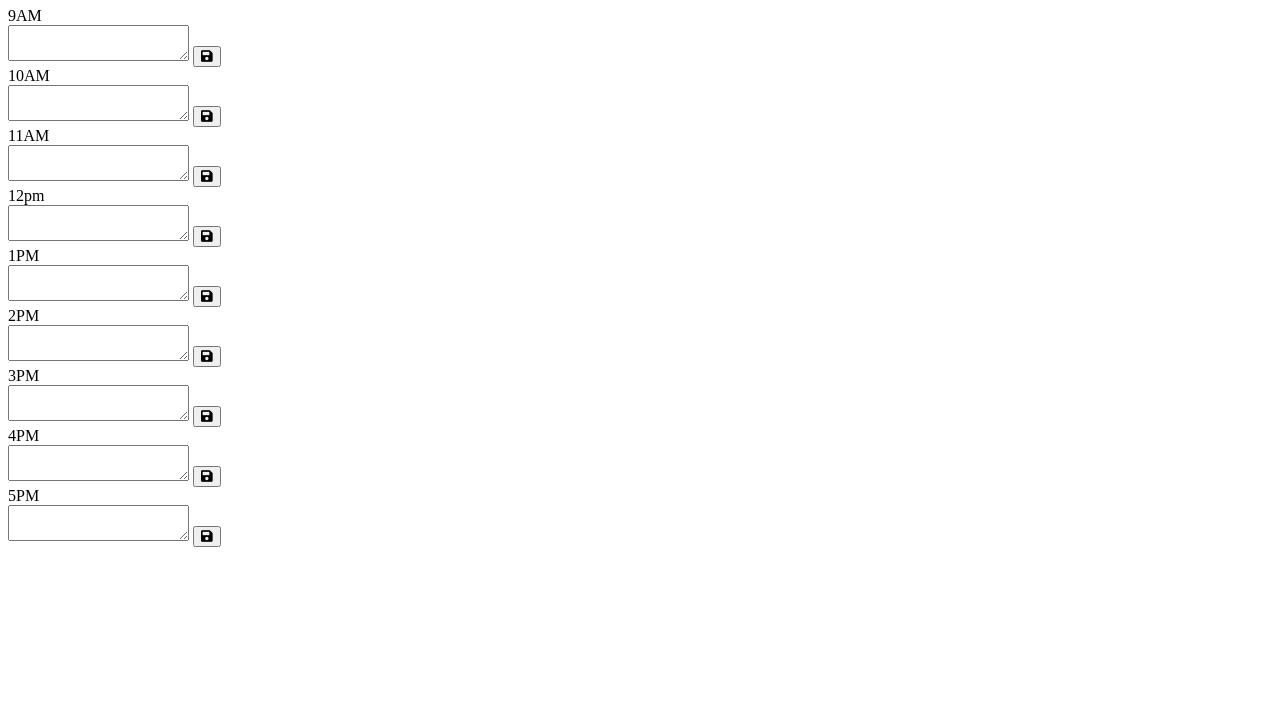
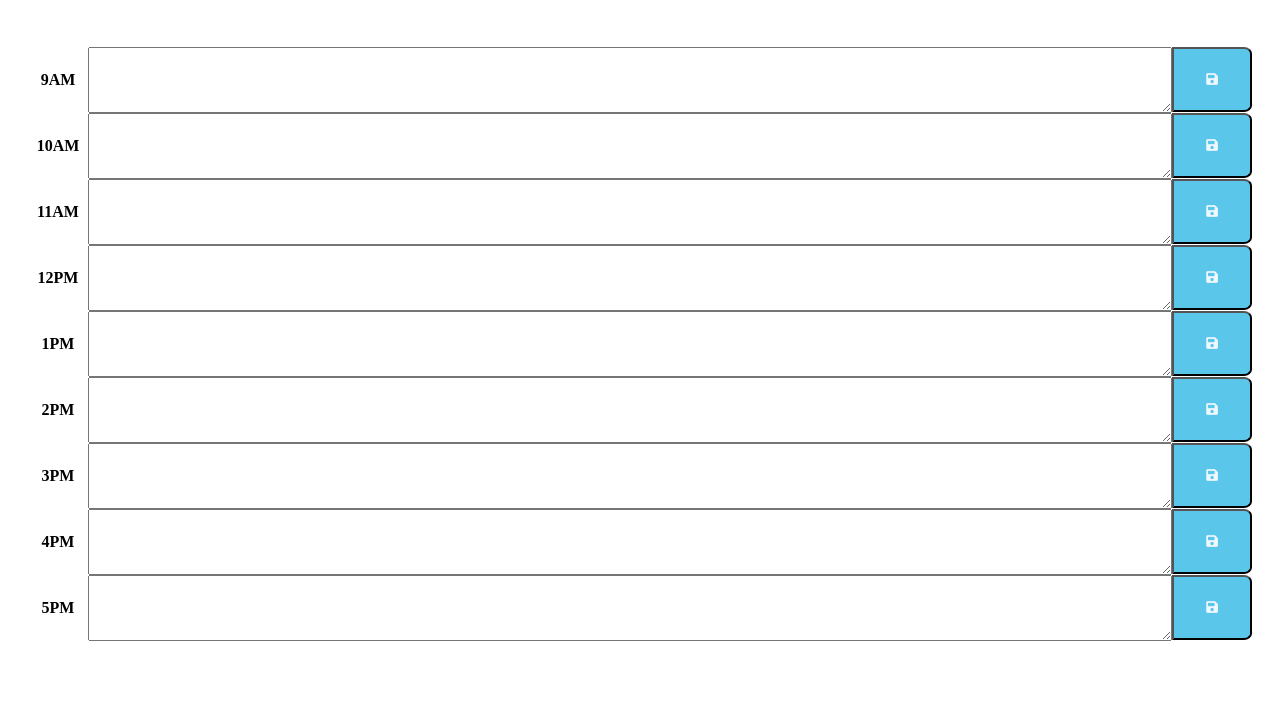
Before and after one commit to KalidNadere/Work-Day-Scheduler, a plain HTML site: page index.html in a window 1280 px wide. Shown: the part 73-800 px from the top of the page. Drawn offline with nearby package versions, Linux system fonts and the light colour scheme.

Commit message:
added styling to CSS selectors

```diff
--- a/index.html
+++ b/index.html
@@ -11,7 +11,7 @@
 
 <body>
   <header>
-    <h1 id="title">Workday Scheduler</h1>
+    <h1 id="title">Work Day Scheduler</h1>
     <h2 id="currentDay"></h2>
     <div id="notification" class="hidden"></div>
   </header>
@@ -26,56 +26,57 @@
       </div>
       <div class="row">
       <div class="col">10AM</div>
-      <textarea class="description" id="9"></textarea>
-      <button class="saveBtn" data-hour="9">
+      <textarea class="description" id="10"></textarea>
+      <button class="saveBtn" data-hour="10">
         <i class="fas fa-save"></i>
       </button>
       </div>
       <div class="row">
       <div class="col">11AM</div>
-      <textarea class="description" id="9"></textarea>
-      <button class="saveBtn" data-hour="9">
+      <textarea class="description" id="11"></textarea>
+      <button class="saveBtn" data-hour="11">
         <i class="fas fa-save"></i>
       </button>
       </div>
       <div class="row">
-      <div class="col">12pm</div>
-      <textarea class="description" id="9"></textarea>
-      <button class="saveBtn" data-hour="9">
+      <div class="col">12PM</div>
+      <textarea class="description" id="12"></textarea>
+      <button class="saveBtn" data-hour="12">
         <i class="fas fa-save"></i>
       </button>
       </div>
-      <div class="row"></div>
+      <div class="row">
       <div class="col">1PM</div>
-      <textarea class="description" id="9"></textarea>
-      <button class="saveBtn" data-hour="9">
+      <textarea class="description" id="13"></textarea>
+      <button class="saveBtn" data-hour="13">
         <i class="fas fa-save"></i>
       </button>
+      </div>
       <div class="row">
       <div class="col">2PM</div>
-      <textarea class="description" id="9"></textarea>
-      <button class="saveBtn" data-hour="9">
+      <textarea class="description" id="14"></textarea>
+      <button class="saveBtn" data-hour="14">
         <i class="fas fa-save"></i>
       </button>
       </div>
       <div class="row">
       <div class="col">3PM</div>
-      <textarea class="description" id="9"></textarea>
-      <button class="saveBtn" data-hour="9">
+      <textarea class="description" id="15"></textarea>
+      <button class="saveBtn" data-hour="15">
         <i class="fas fa-save"></i>
       </button>
       </div>
       <div class="row">
       <div class="col">4PM</div>
-      <textarea class="description" id="9"></textarea>
-      <button class="saveBtn" data-hour="9">
+      <textarea class="description" id="16"></textarea>
+      <button class="saveBtn" data-hour="16">
         <i class="fas fa-save"></i>
       </button>
       </div>
       <div class="row">
       <div class="col">5PM</div>
-      <textarea class="description" id="9"></textarea>
-      <button class="saveBtn" data-hour="9">
+      <textarea class="description" id="17"></textarea>
+      <button class="saveBtn" data-hour="17">
         <i class="fas fa-save"></i>
       </button>
       </div>
--- a/style.css
+++ b/style.css
@@ -0,0 +1,40 @@
+.container {
+  margin: 20px;
+}
+
+#title {
+  text-align: center;
+}
+
+#currentDay {
+  text-align: center;
+  padding-bottom: 20px;
+}
+
+.row {
+  display: flex;
+  align-items: center;
+}
+
+.col {
+  width: 60px;
+  text-align: center;
+  font-weight: bold;
+}
+.description {
+  flex-grow: 1;
+  height: 60px;
+  color: rgb(56, 50, 50);
+}
+
+.saveBtn {
+  width: 80px;
+  height: 65px;
+  background-color: rgb(90, 198, 234);
+  border-radius: 0 10% 10% 0;
+  color: aliceblue;
+  cursor: pointer;
+}
+.saveBtn:active {
+  color: black;
+}
```
Also changed, not shown: 1 other file.
